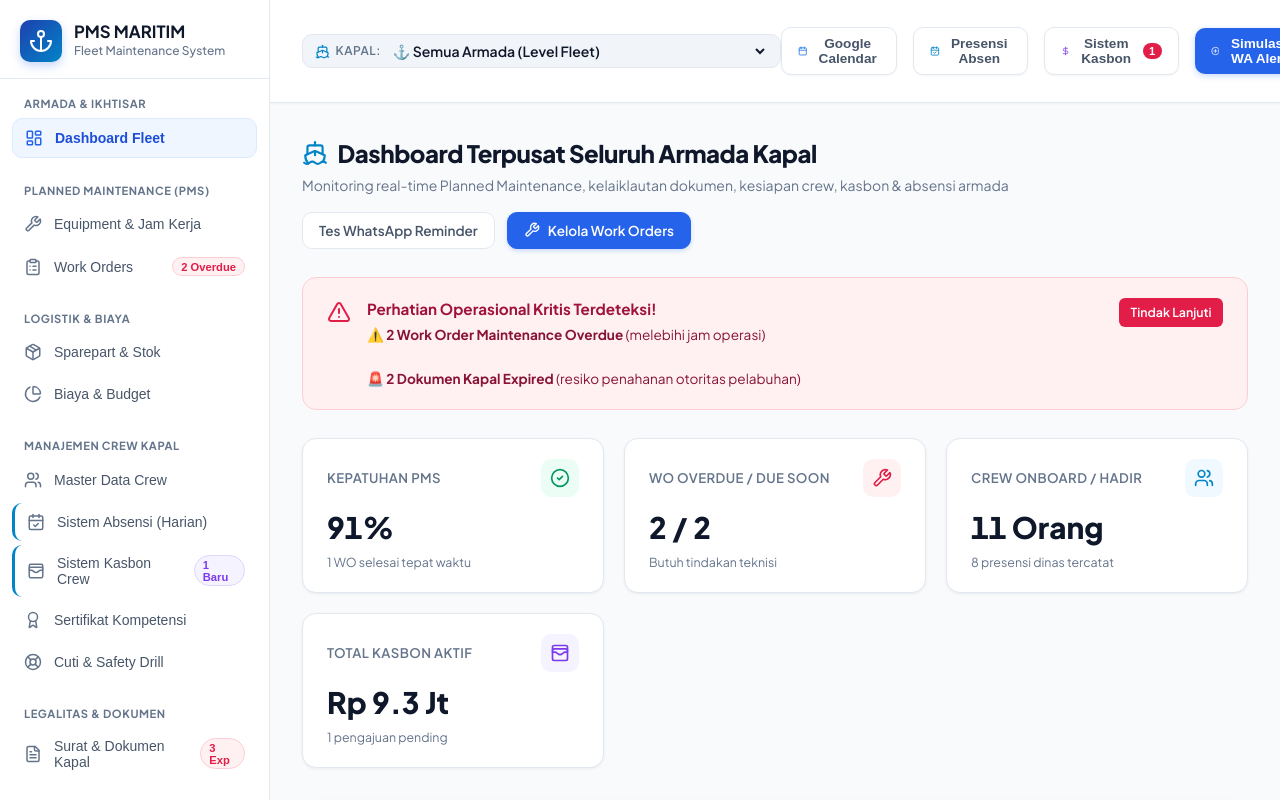
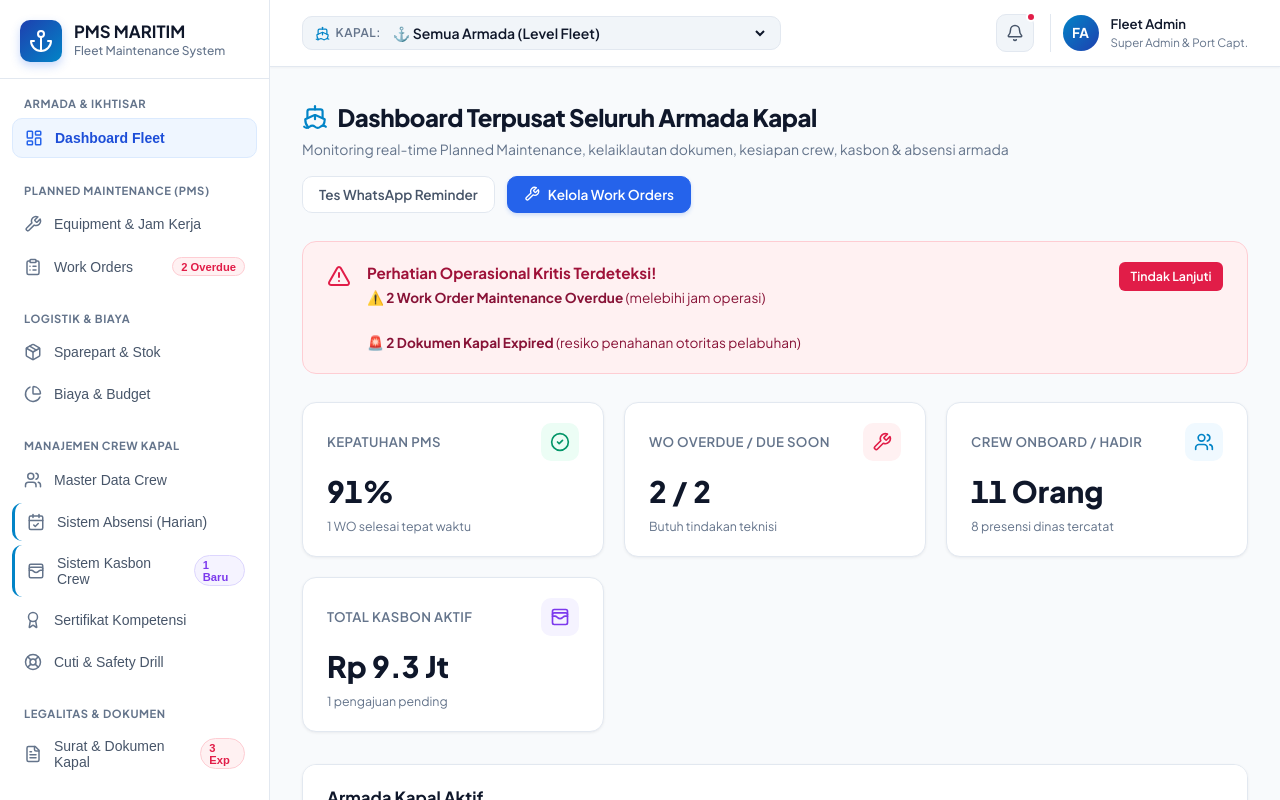
Before and after one commit to Prasetya1721/PMS.v2, a React (Vite) app: page / in a window 1280 px wide. Built offline with nearby package versions, Linux system fonts and the light colour scheme.

Commit message:
style: remove quick action buttons from navbar for clean look

```diff
--- a/src/components/layout/Navbar.jsx
+++ b/src/components/layout/Navbar.jsx
@@ -1,5 +1,5 @@
 import React from 'react';
-import { Ship, Bell, PlusCircle, ShieldCheck, DollarSign, CalendarCheck, Calendar } from 'lucide-react';
+import { Ship, Bell } from 'lucide-react';
 import { useApp } from '../../context/AppContext';
 
 export default function Navbar({ onOpenQuickAction }) {
@@ -36,58 +36,6 @@ export default function Navbar({ onOpenQuickAction }) {
       </div>
 
       <div className="navbar-right">
-        {/* Quick Actions */}
-        <button
-          type="button"
-          className="quick-action-btn secondary"
-          onClick={() => setActiveTab('google-calendar')}
-          title="Buka Sinkronisasi Google Calendar"
-        >
-          <Calendar size={16} color="#1a73e8" />
-          <span>Google Calendar</span>
-        </button>
-
-        <button
-          type="button"
-          className="quick-action-btn secondary"
-          onClick={() => setActiveTab('crew-absen')}
-          title="Catat Presensi Harian Crew"
-        >
-          <CalendarCheck size={16} color="#0284c7" />
-          <span>Presensi Absen</span>
-        </button>
-
-        <button
-          type="button"
-          className="quick-action-btn secondary"
-          onClick={() => setActiveTab('crew-kasbon')}
-          title="Buka Modul Pengajuan Kasbon"
-        >
-          <DollarSign size={16} color="#7c3aed" />
-          <span>Sistem Kasbon</span>
-          {pendingKasbon > 0 && (
-            <span style={{
-              backgroundColor: '#e11d48',
-              color: '#ffffff',
-              borderRadius: '9999px',
-              padding: '0.1rem 0.4rem',
-              fontSize: '0.7rem',
-              fontWeight: '700'
-            }}>
-              {pendingKasbon}
-            </span>
-          )}
-        </button>
-
-        <button
-          type="button"
-          className="quick-action-btn"
-          onClick={() => setActiveTab('wa-simulator')}
-          title="Kirim Pesan WhatsApp Reminder Simulator"
-        >
-          <PlusCircle size={16} />
-          <span>Simulasi WA Alert</span>
-        </button>
 
         {/* Notification Bell */}
         <button
```
